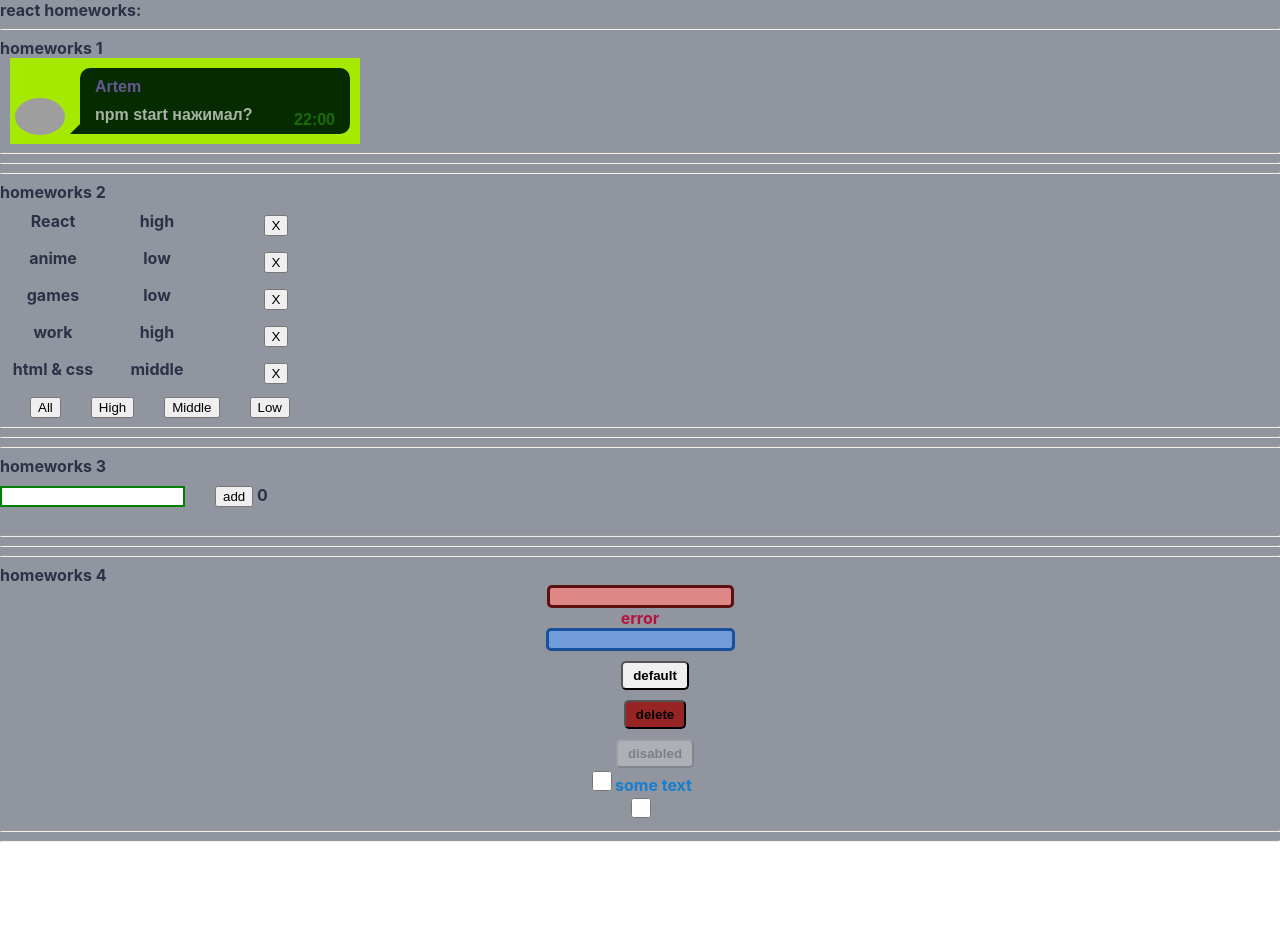
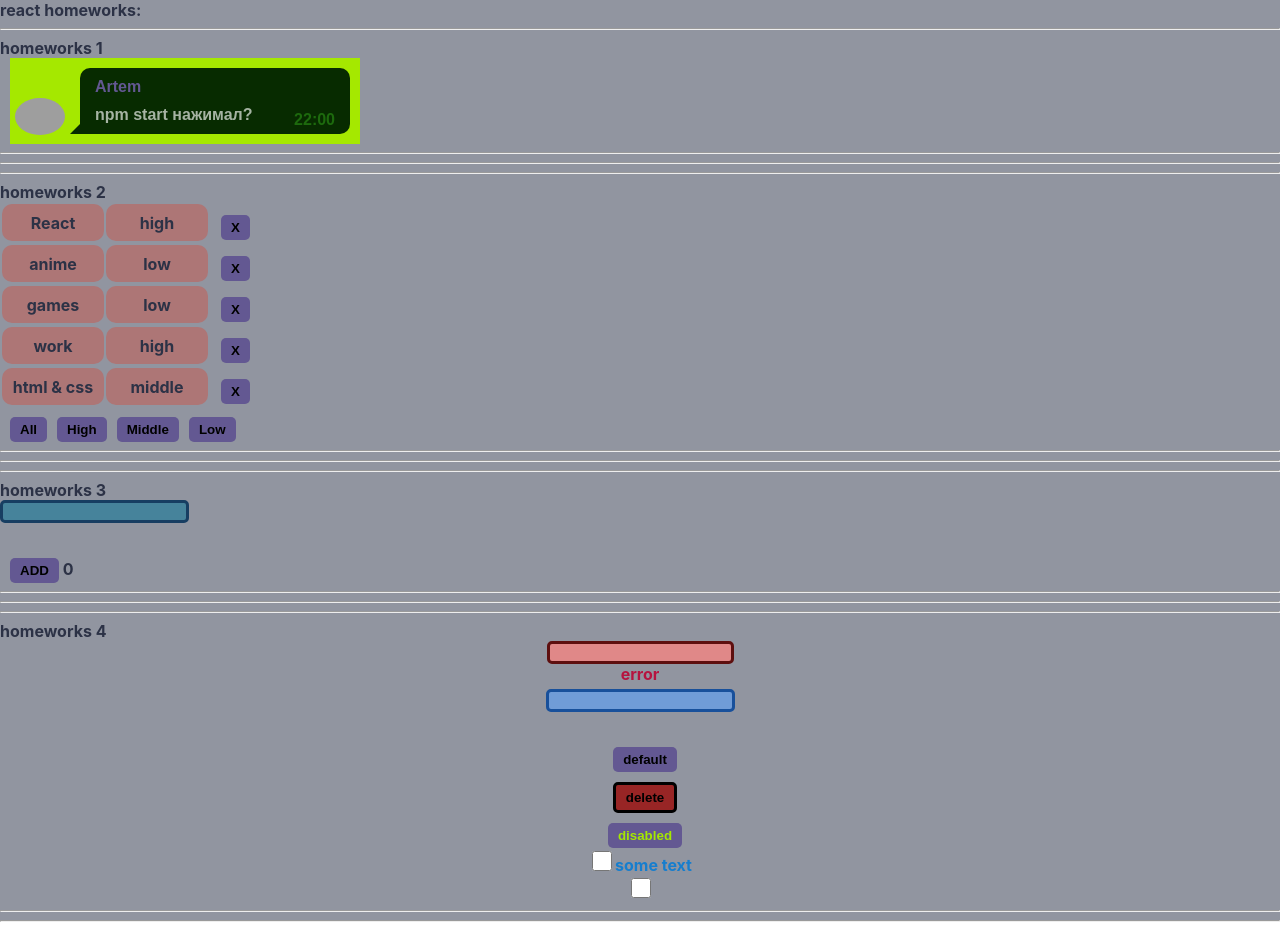
Before and after one commit to Dizziby/Homeworks, a React (Create React App) app: page / in a window 1280 px wide. Before the commit the page ends 850 px from the top, so only its background shows below. Built offline with nearby package versions, Linux system fonts and the light colour scheme; grey boxes are pictures that could not be loaded.

Commit message:
Update HW2, HW3 (SuperButton, SuperInput)

```diff
--- a/src/p2-homeworks/h2/Affair.module.css
+++ b/src/p2-homeworks/h2/Affair.module.css
@@ -1,4 +1,11 @@
-td {
+.text {
     width: 100px;
     text-align: center;
+    background: #ad7676;
+    border-radius: 10px;
+    vertical-align: center;
 }
+
+.table {
+    vertical-align: center;
+}
--- a/src/p2-homeworks/h2/Affair.tsx
+++ b/src/p2-homeworks/h2/Affair.tsx
@@ -1,6 +1,7 @@
 import React from 'react'
 import {AffairType} from "./HW2";
 import styles from './Affair.module.css'
+import SuperButton from "../h4/common/c2-SuperButton/SuperButton";
 
 type AffairPropsType = {
     // key не нужно типизировать
@@ -14,10 +15,13 @@ function Affair(props: AffairPropsType) {
     return (
         <div className={styles.Affair}>
             <table>
-                 <tr>
-                     <td>{props.affair.name}</td>
-                     <td>{props.affair.priority}</td>
-                     <td><button onClick={deleteCallback}>X</button></td>
+                 <tr className={styles.table}>
+                     <td className={styles.text}>{props.affair.name}</td>
+                     <td className={styles.text}>{props.affair.priority}</td>
+                     <td className={styles.btn}>
+                         {/*<button onClick={deleteCallback}></button>*/}
+                         <SuperButton onClick={deleteCallback}>X</SuperButton>
+                     </td>
                  </tr>
             </table>
 
--- a/src/p2-homeworks/h2/Affairs.module.css
+++ b/src/p2-homeworks/h2/Affairs.module.css
@@ -1,4 +1,4 @@
 button {
     margin-top: 10px;
-    margin-left: 30px;
+    margin-left: 10px;
 }
--- a/src/p2-homeworks/h2/Affairs.tsx
+++ b/src/p2-homeworks/h2/Affairs.tsx
@@ -2,6 +2,7 @@ import React from 'react'
 import Affair from './Affair'
 import {AffairType, FilterType} from './HW2'
 import styles from "./Affairs.module.css";
+import SuperButton from "../h4/common/c2-SuperButton/SuperButton";
 
 type AffairsPropsType = { // need to fix any
     data: Array<AffairType>
@@ -35,11 +36,23 @@ function Affairs(props: AffairsPropsType) {
         <div className={styles.Affairs}>
 
             {mappedAffairs}
+            <SuperButton className={styles.btn} onClick={setAll}>
+                All
+            </SuperButton>
+            <SuperButton className={styles.btn} onClick={setHigh}>
+                High
+            </SuperButton>
+            <SuperButton className={styles.btn} onClick={setMiddle}>
+                Middle
+            </SuperButton>
+            <SuperButton className={styles.btn} onClick={setLow}>
+                Low
+            </SuperButton>
 
-                    <button className={styles.btn} onClick={setAll}>All</button>
-                    <button onClick={setHigh}>High</button>
-                    <button onClick={setMiddle}>Middle</button>
-                    <button onClick={setLow}>Low</button>
+            {/*<button className={styles.btn} onClick={setAll}>All</button>*/}
+            {/*<button onClick={setHigh}>High</button>*/}
+            {/*<button onClick={setMiddle}>Middle</button>*/}
+            {/*<button onClick={setLow}>Low</button>*/}
         </div>
     )
 }
--- a/src/p2-homeworks/h3/Greeting.tsx
+++ b/src/p2-homeworks/h3/Greeting.tsx
@@ -1,5 +1,7 @@
 import React, {ChangeEvent, KeyboardEvent} from 'react'
 import s from './Greeting.module.css'
+import SuperButton from "../h4/common/c2-SuperButton/SuperButton";
+import SuperInputText from "../h4/common/c1-SuperInputText/SuperInputText";
 
 type GreetingPropsType = {
     name: string // need to fix any
@@ -15,14 +17,21 @@ const Greeting: React.FC<GreetingPropsType> = (
     {name, setNameCallback, addUser, error, totalUsers, onKeyPressAddUser} // деструктуризация пропсов
 ) => {
     const inputClass = error ? s.error : s.correct // need to fix with (?:)
-
+    console.log(name)
     return (
         <div>
-            <input value={name} onChange={setNameCallback} onKeyPress={onKeyPressAddUser} className={inputClass}/>
-            <button onClick={addUser} disabled={!!error}>add
-            </button>
+            <SuperInputText
+                value={name}
+                onChange={setNameCallback}
+                onKeyPress={onKeyPressAddUser}
+                error={error}
+                className={inputClass}
+            />
+            <SuperButton onClick={addUser}
+                         disabled={!!error}>
+                ADD
+            </SuperButton>
             <span> {totalUsers}</span>
-            <div className={s.errorText}>{error}</div>
         </div>
     )
 }
--- a/src/p2-homeworks/h4/HW4.module.css
+++ b/src/p2-homeworks/h4/HW4.module.css
@@ -15,9 +15,7 @@
 }
 
 .btn {
-    padding: 5px 10px;
-    border-radius: 5px;
-    font-weight: 700;
+    color: #A5E800;
 }
 
 .checkbox:checked {
--- a/src/p2-homeworks/h4/HW4.tsx
+++ b/src/p2-homeworks/h4/HW4.tsx
@@ -39,14 +39,13 @@ function HW4() {
 
                 {/*----------------------------------------------------*/}
 
-                <SuperButton className={s.btn}>
+                <SuperButton>
                     default
                 </SuperButton>
 
                 <SuperButton
                     red // пропсу с булевым значением необязательно указывать true
                     onClick={showAlert}
-                    className={s.btn}
                 >
                     delete {/*// название кнопки попадёт в children*/}
                 </SuperButton>
--- a/src/p2-homeworks/h4/common/c1-SuperInputText/SuperInputText.module.css
+++ b/src/p2-homeworks/h4/common/c1-SuperInputText/SuperInputText.module.css
@@ -1,5 +1,7 @@
 .superInput {
-    color: #c25b0d;
+    border: 3px solid #173e62;
+    background: #46839b;
+    border-radius: 5px;
     font-weight: 700;
 }
 
@@ -10,7 +12,9 @@
 }
 
 .error {
-    color: #982525;
+    color: #b6133f;
+    display: block;
+    height: 25px;
 }
 
 .blue {
--- a/src/p2-homeworks/h4/common/c1-SuperInputText/SuperInputText.tsx
+++ b/src/p2-homeworks/h4/common/c1-SuperInputText/SuperInputText.tsx
@@ -51,7 +51,7 @@ const SuperInputText: React.FC<SuperInputTextPropsType> = (
 
                 {...restProps} // отдаём инпуту остальные пропсы если они есть (value например там внутри)
             />
-            {error && <span className={finalSpanClassName}>{error}</span>}
+            <span className={finalSpanClassName}>{error}</span>
         </>
     )
 }
--- a/src/p2-homeworks/h4/common/c2-SuperButton/SuperButton.module.css
+++ b/src/p2-homeworks/h4/common/c2-SuperButton/SuperButton.module.css
@@ -1,7 +1,21 @@
 .default {
+    padding: 5px 10px;
+    border-radius: 5px;
+    font-weight: 700;
+    background: #635892;
+    border: none;
+    transition: transform 0.2s linear;
+}
+
+.default:hover {
+    transform: scale(1.05);
 
 }
 
 .red {
+    padding: 5px 10px;
+    border-radius: 5px;
+    font-weight: 700;
     background: #982525;
+    border: 3px solid black;
 }
```
Also changed, not shown: src/p2-homeworks/h3/Greeting.module.css (line endings or trailing spaces).
